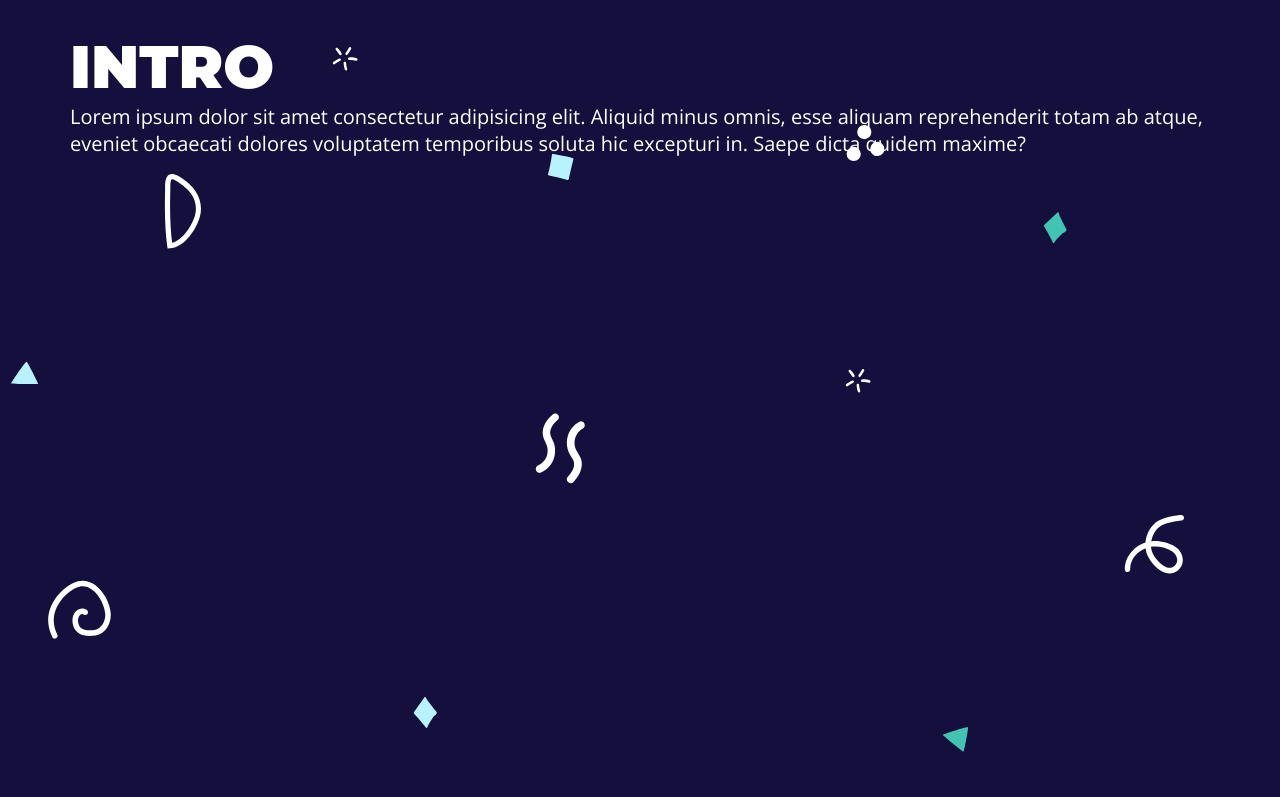
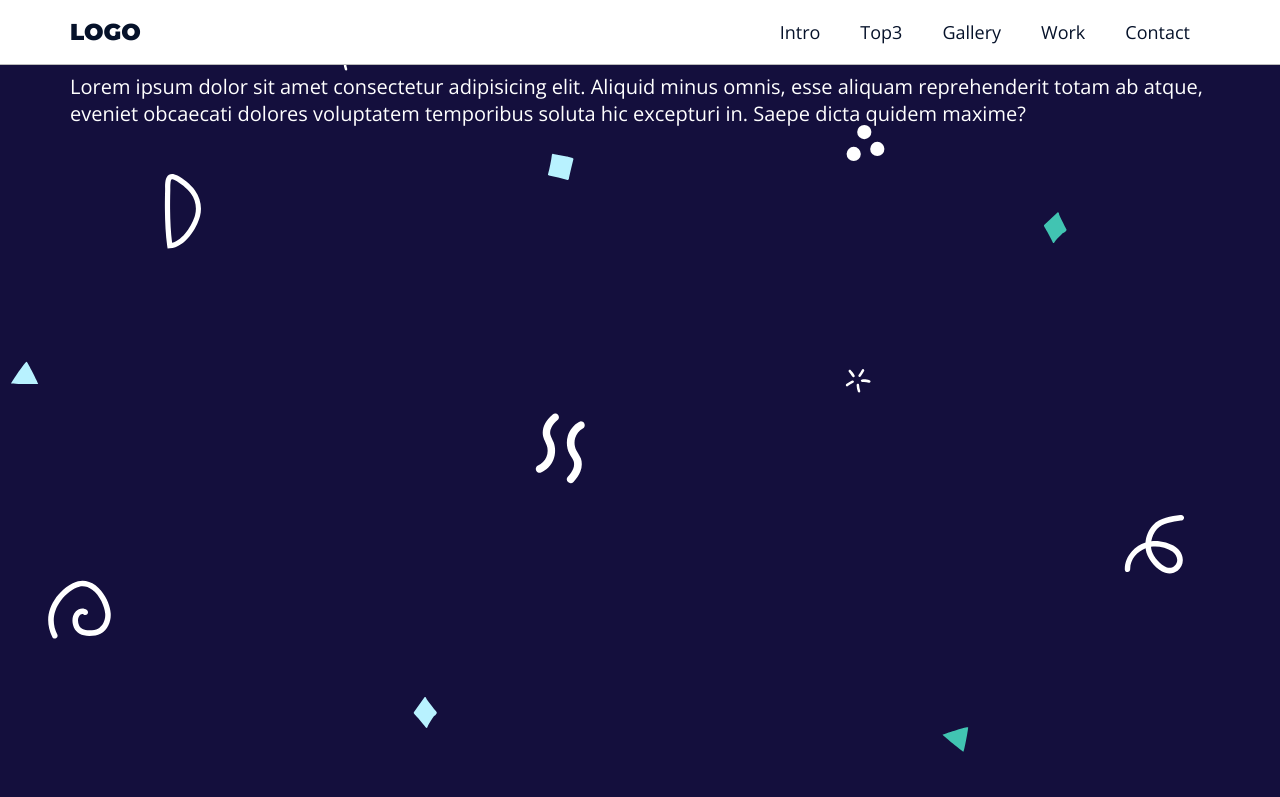
Before and after one commit to JGabriel12/Landing-page, a plain HTML site: page index.html in a window 1280 px wide. Shown: the top 797 px of the page. Drawn offline with nearby package versions, Linux system fonts and the light colour scheme.

Commit message:
Added Menu

```diff
--- a/assets/css/style.css
+++ b/assets/css/style.css
@@ -1,5 +1,5 @@
 /*---------- Resets ----------*/
-*{
+* {
   margin: 0px;
   padding: 0px;
   box-sizing: border-box;
@@ -11,65 +11,138 @@ font-family: 'Montserrat', sans-serif;
 font-family: 'Open Sans', sans-serif;
 */
 
-:root{
-  --primary-color: #140F3D;
-  --white-color: #FFFFFF;
+:root {
+  --primary-color: #06122a;
+  --white-color: #ffffff;
+  --light-gray-color: rgba(112, 112, 112, 0.467);
   --gap: 3rem;
 }
 
 /* ----------------------------------------------------------------------------------------------------------------------------------------------- */
 
-html{
+@keyframes jump {
+  0%,
+  20%,
+  60%,
+  100% {
+    -webkit-transform: translateY(0);
+    transform: translatey(0);
+  }
+
+  40% {
+    -webkit-transform: translateY(-10px);
+    transform: translateY(-10px);
+  }
+
+  80% {
+    -webkit-transform: translateY(-5px);
+    transform: translateY(-5px);
+  }
+}
+
+html {
   scroll-behavior: smooth;
   font-size: 62.5%;
 }
 
-body{
+body {
   font-family: 'Open Sans', sans-serif;
   font-size: 2rem;
 }
 
-h1, h2, h3, h4, h5, h6{
+h1,
+h2,
+h3,
+h4,
+h5,
+h6 {
   font-family: 'Montserrat', sans-serif;
 }
 
-h1{
+h1 {
   font-size: 6rem;
   text-transform: uppercase;
 }
-h2{
+h2 {
   font-size: 5.5rem;
 }
-h3{
+h3 {
   font-size: 5rem;
 }
-h4{
+h4 {
   font-size: 4.5rem;
 }
-h5{
+h5 {
   font-size: 4rem;
 }
-h6{
+h6 {
   font-size: 3.5rem;
 }
 
-.main-bg{
+a {
+  text-decoration: none;
+}
+
+.main-bg {
   background-image: url('../img/main-bg.svg');
   background-size: cover;
   background-position: center center;
   color: var(--white-color);
 }
 
-.white-bg{
+.white-bg {
   background: var(--white-color);
 }
 
-.main-content{
+.main-content {
   max-width: 1200px;
   margin: 0 auto;
   padding: var(--gap);
+  align-items: center;
+  padding-top: 0;
+  padding-bottom: 0;
 }
 
-.section{
+.section {
   min-height: 100vh;
 }
+
+.menu {
+  position: fixed;
+  background-color: var(--white-color);
+  top: 0;
+  left: 0;
+  right: 0;
+  width: 100%;
+  border-bottom: 1px solid var(--light-gray-color);
+}
+
+.menu h1 {
+  font-size: 2.3rem;
+}
+
+.menu h1 a {
+  color: var(--primary-color);
+}
+
+.menu ul {
+  list-style: none;
+  display: flex;
+}
+
+.menu ul li a {
+  display: block;
+  color: var(--primary-color);
+  padding: 2rem;
+  font-size: 1.8rem;
+}
+
+.menu-content {
+  display: flex;
+  justify-content: space-between;
+}
+
+.efeito-links:hover {
+  animation: jump 1s;
+  color: rgba(58, 57, 57, 0.802);
+}
--- a/index.html
+++ b/index.html
@@ -1,26 +1,56 @@
 <!DOCTYPE html>
 <html lang="pt-BR">
   <head>
-  <meta charset="UTF-8">
-  <meta http-equiv="X-UA-Compatible" content="IE=edge">
-  <meta name="viewport" content="width=device-width, initial-scale=1.0">
-  <meta name="author" content="Gabriel Marinho">
-  <meta name="description" content="landing-page">
-  <meta name="keywords" content="html, css, js, web-site, web-developer, landing-page">
+    <meta charset="UTF-8" />
+    <meta http-equiv="X-UA-Compatible" content="IE=edge" />
+    <meta name="viewport" content="width=device-width, initial-scale=1.0" />
+    <meta name="author" content="Gabriel Marinho" />
+    <meta name="description" content="landing-page" />
+    <meta
+      name="keywords"
+      content="html, css, js, web-site, web-developer, landing-page"
+    />
     <!-- Fonts start -->
-  <link rel="preconnect" href="https://fonts.googleapis.com">
-  <link rel="preconnect" href="https://fonts.gstatic.com" crossorigin>
-  <link href="https://fonts.googleapis.com/css2?family=Montserrat:wght@900&family=Open+Sans:ital,wght@0,400;0,700;1,400&display=swap" rel="stylesheet">
+    <link rel="preconnect" href="https://fonts.googleapis.com" />
+    <link rel="preconnect" href="https://fonts.gstatic.com" crossorigin />
+    <link
+      href="https://fonts.googleapis.com/css2?family=Montserrat:wght@900&family=Open+Sans:ital,wght@0,400;0,700;1,400&display=swap"
+      rel="stylesheet"
+    />
     <!-- Fonts end -->
-  <link type="text/css" rel="stylesheet" href="assets\css\style.css">
+    <link type="text/css" rel="stylesheet" href="assets/css/style.css" />
     <title>Lading Page</title>
   </head>
   <!--  -->
-<body>
+  <body class="main-bg">
+    <!-- Menu start -->
+    <aside class="menu">
+      <section class="main-content menu-content">
+        <h1><a href="#">Logo</a></h1>
+        <nav>
+          <ul>
+            <li>
+              <a href="#" class="efeito-links">Intro</a>
+            </li>
+            <li><a href="#" class="efeito-links">Top3</a></li>
+            <li><a href="#" class="efeito-links">Gallery</a></li>
+            <li><a href="#" class="efeito-links">Work</a></li>
+            <li><a href="#" class="efeito-links">Contact</a></li>
+          </ul>
+        </nav>
+      </section>
+    </aside>
+    <!-- Menu end -->
+    <!-- Sections start -->
     <section class="main-bg section">
       <div class="main-content">
         <h1>Intro</h1>
-      <p>Lorem ipsum dolor sit amet consectetur adipisicing elit. Aliquid minus omnis, esse aliquam reprehenderit totam ab atque, eveniet obcaecati dolores voluptatem temporibus soluta hic excepturi in. Saepe dicta quidem maxime?</p>
+        <p>
+          Lorem ipsum dolor sit amet consectetur adipisicing elit. Aliquid minus
+          omnis, esse aliquam reprehenderit totam ab atque, eveniet obcaecati
+          dolores voluptatem temporibus soluta hic excepturi in. Saepe dicta
+          quidem maxime?
+        </p>
       </div>
     </section>
     <section class="white-bg section">
@@ -43,5 +73,6 @@
         <h1>Contact</h1>
       </div>
     </section>
+    <!-- Sections end -->
   </body>
 </html>
```
Lines whose indentation alone changed are shown as unchanged.
